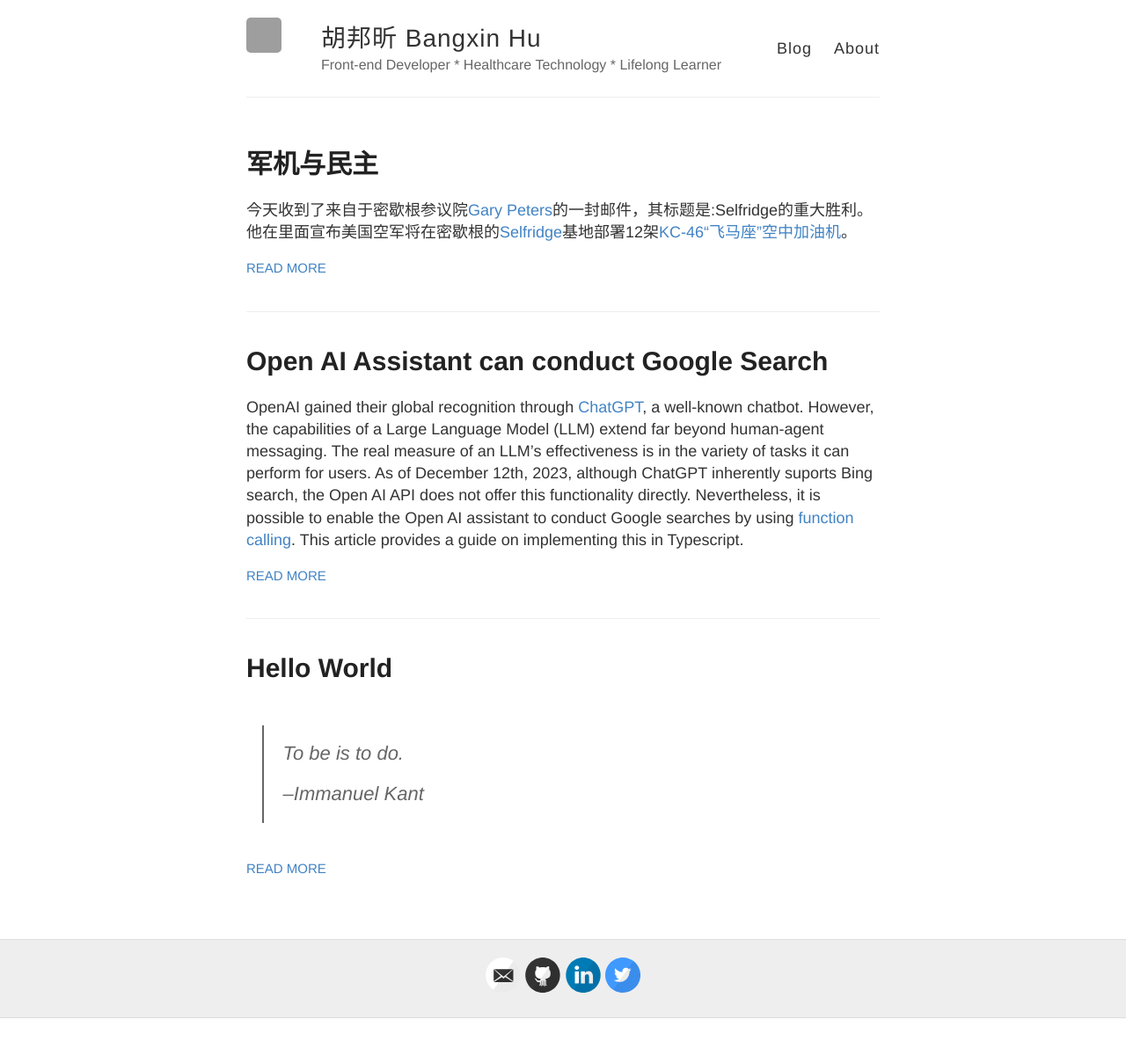
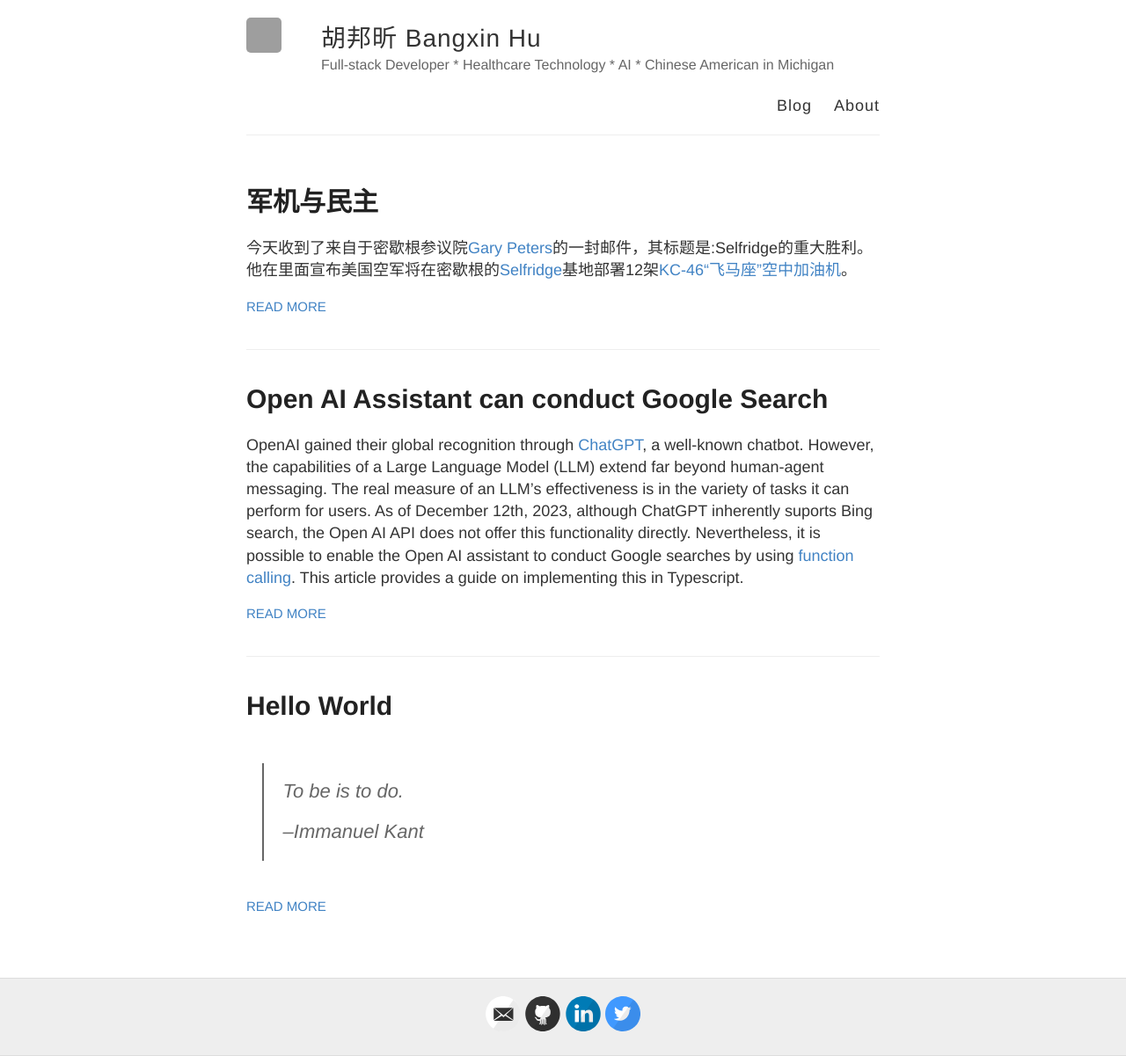
Before and after one commit to bxh/bxh.github.io, a Jekyll site: the page built from index.html, in a window 1280 px wide. Shown: the whole page at 88% size. Built offline with Jekyll 4.4.1, drawn with Linux system fonts in a browser that asks for light colours; before the commit the page ends 1158 px from its top, so only the background shows below that; grey boxes are pictures that could not be loaded.

Commit message:
Update layout

```diff
--- a/_config.yml
+++ b/_config.yml
@@ -6,7 +6,7 @@
 name: 胡邦昕 Bangxin Hu
 
 # Short bio or description (displayed in the header)
-description: Front-end Developer * Healthcare Technology * Lifelong Learner
+description: Full-stack Developer * Healthcare Technology * AI * Chinese American in Michigan
 
 # URL of your avatar or profile pic (you could use your GitHub profile pic)
 avatar: https://avatars3.githubusercontent.com/u/3732224?v=3&s=40
```
